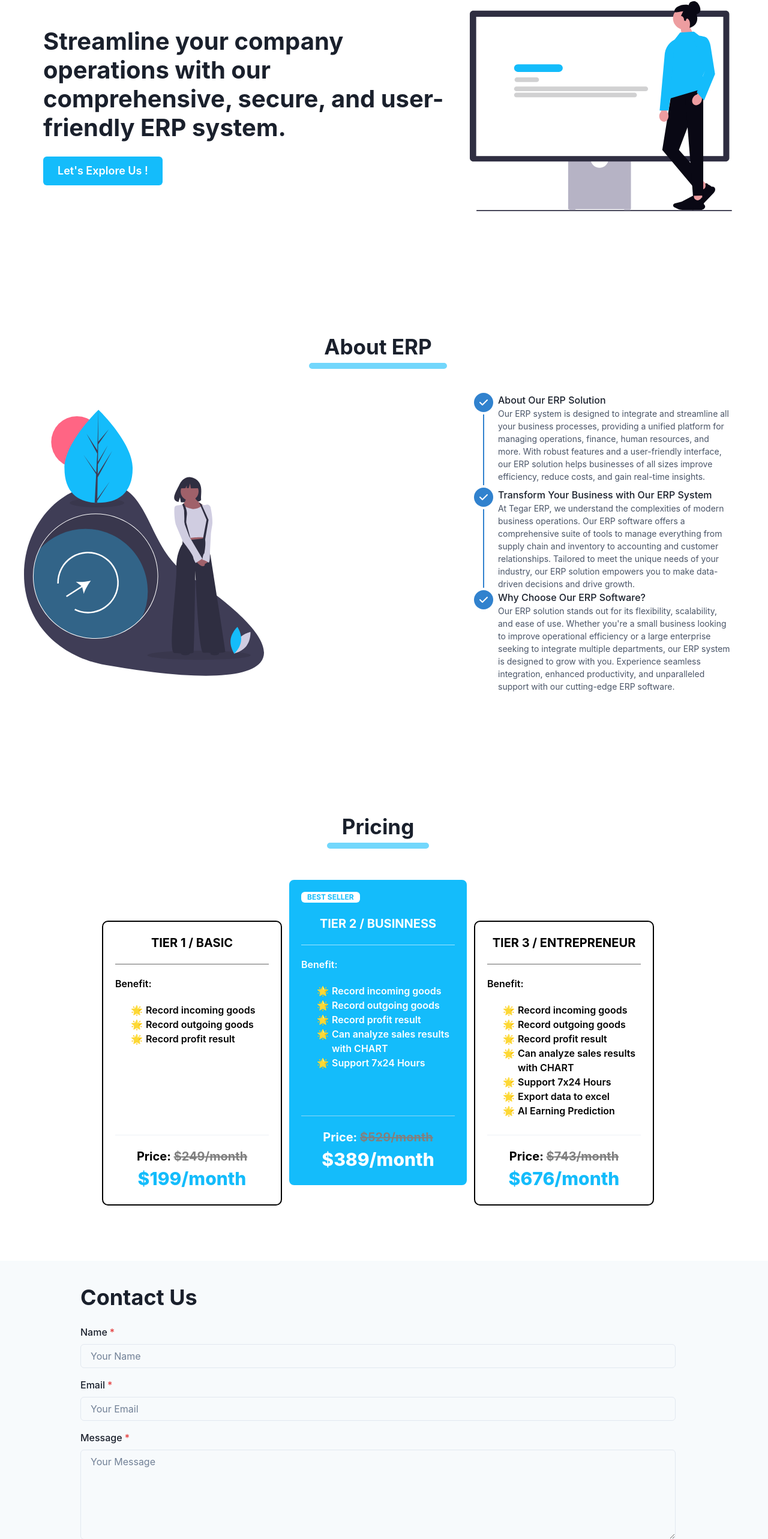
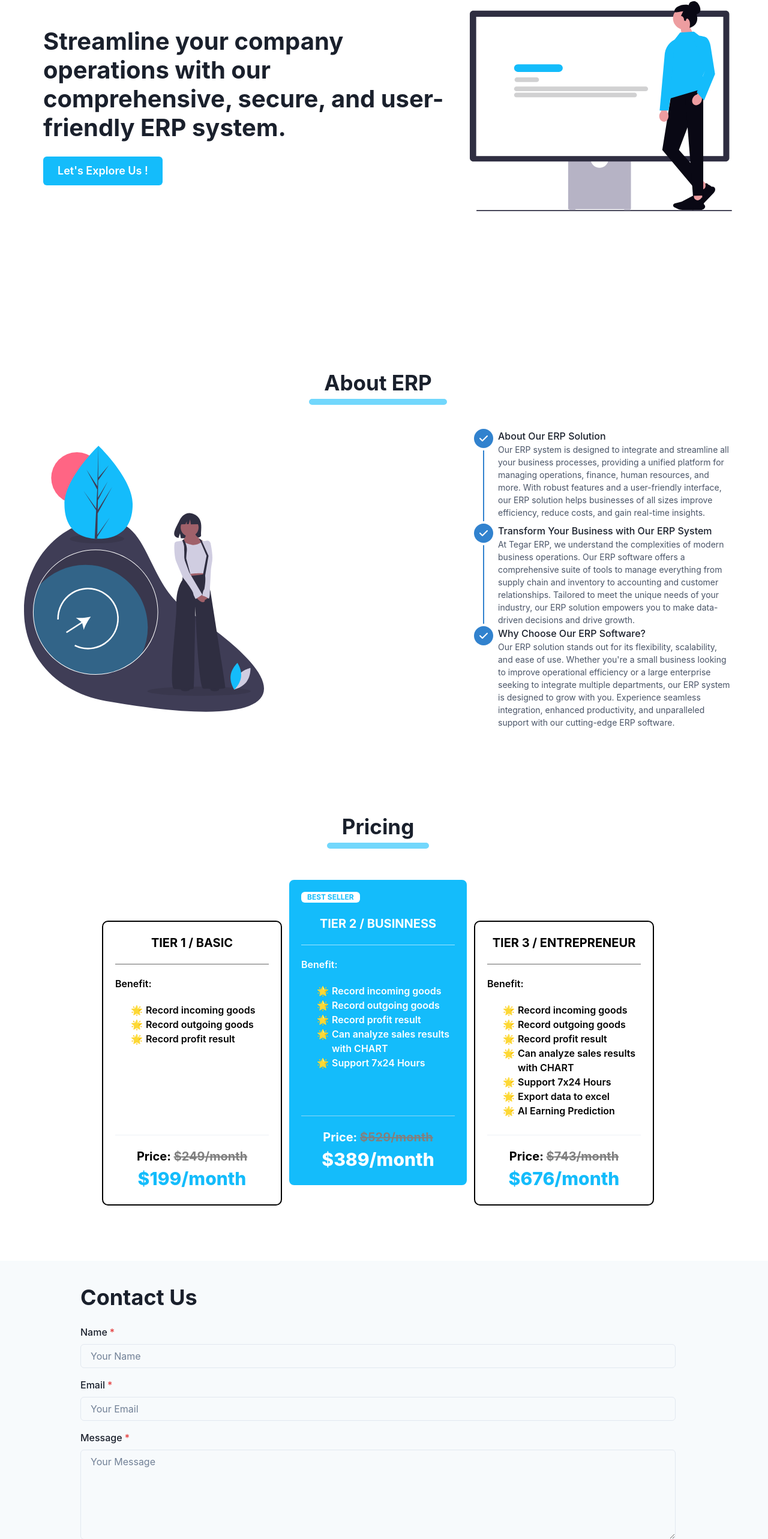
Before and after one commit to tegarfaris/kedaChallange, a Next.js app: page / in a window 1280 px wide. Shown: the part 168-2734 px from the top of the page at 60% size. Built offline with nearby package versions, Linux system fonts and the light colour scheme.

Commit message:
style: reduce padding

```diff
--- a/src/app/sections/about-section/index.tsx
+++ b/src/app/sections/about-section/index.tsx
@@ -39,7 +39,7 @@ const AboutSection: React.FC = () => {
       id="about-section"
       flexDir="column"
       w="full"
-      pt="50px"
+      pt="110px"
       minH="100vh"
       alignItems="center"
     >
--- a/src/app/sections/contact-section/index.tsx
+++ b/src/app/sections/contact-section/index.tsx
@@ -36,7 +36,7 @@ const ContactSection: React.FC = () => {
                   <FormLabel>Message</FormLabel>
                   <Textarea placeholder="Your Message" rows={6} />
                 </FormControl>
-                <Button colorScheme="teal" type="submit">
+                <Button bg="#14BCFB" color="white" type="submit">
                   Send Message
                 </Button>
               </VStack>
```
